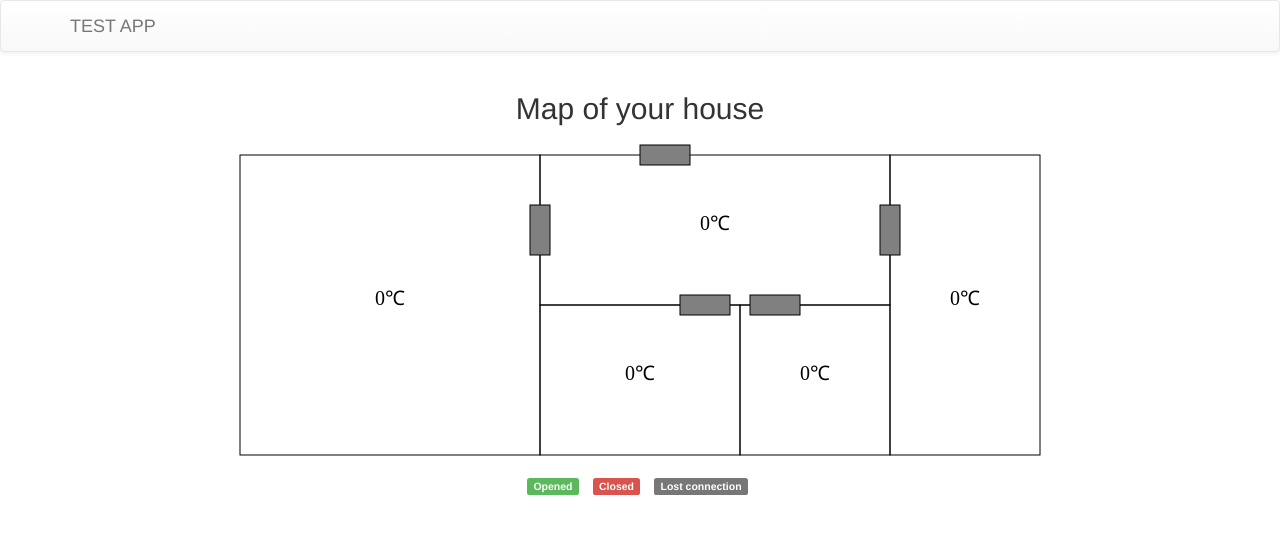
After one commit to Dakurels/Waterlize, a Django app: template Waterlize/templates/firsttry.html in a window 1280 px wide. The commit adds this page. Shown: the top 534 px of the page. Run offline with Django 3.2, Linux system fonts and the light colour scheme; the template is opened without the code that fills it, so the values that code supplies are empty; some libraries are stand-ins or nearby versions.

Commit message:
Second and I hope last commit :P

```diff
--- /dev/null
+++ b/Waterlize/static/ajax.js
@@ -0,0 +1,22 @@
+function ajax_run() {
+    $.ajax({
+        url: 'http://127.0.0.1:8000/json',
+        type: 'get', //this is the default though, you don't actually need to always mention it
+        success: function (data) {
+            values = JSON.parse(data)
+            $.each(values["doors"], function (i, val) {
+                $("#" + i).attr("class", val);
+            });
+            $.each(values["temp"], function (i, val) {
+                $("#" + i).html(val + "&#x2103;");
+            });
+        },
+        failure: function (data) {
+            alert('Got an error dude');
+        }
+    });
+
+}
+
+ajax_run();
+setInterval(ajax_run, 1000);
--- /dev/null
+++ b/Waterlize/static/svg.css
@@ -0,0 +1,16 @@
+rect {
+    fill: none;
+    stroke: black;
+}
+
+.gray {
+    fill: gray;
+}
+
+.red {
+    fill: red;
+}
+
+.green {
+    fill: green;
+}
--- a/Waterlize/templates/boilerplate.html
+++ b/Waterlize/templates/boilerplate.html
@@ -14,7 +14,9 @@
         {% block styles %}
         {% endblock styles %}
 
+        <script src="http://ajax.googleapis.com/ajax/libs/jquery/1.11.3/jquery.min.js"></script>
         <script src="https://maxcdn.bootstrapcdn.com/bootstrap/3.3.5/js/bootstrap.min.js"></script>
+
         {% block script %}
         {% endblock script %}
     </body>
--- /dev/null
+++ b/Waterlize/templates/firsttry.html
@@ -0,0 +1,47 @@
+{% extends 'template.html' %}
+{% load staticfiles %}
+
+{% block toptext %}
+    <h2 style="text-align:center;">Map of your house</h2>
+{% endblock %}
+{% block downtext %}
+        <ul class="list-inline" style="text-align: center">
+            <li><span class="label label-success">Opened</span></li>
+            <li><span class="label label-danger">Closed</span></li>
+            <li><span class="label label-default">Lost connection</span></li>
+        </ul>
+{% endblock downtext %}
+
+{% block svg %}
+    <svg width="810" height="330">
+        <g id="house" transform="translate(5 20)">
+            <g id="rooms">
+                <rect height="300" width="300" x="0" y="0" />
+                <rect height="150" width="350" x="300" y="0" />
+                <rect height="150" width="200" x="300" y="150" />
+                <rect height="150" width="150" x="500" y="150" />
+                <rect height="300" width="150" x="650" y="0" />
+            </g>
+            <g id="doors" class="doors">
+                <rect id="door1" class="gray" height="50" width="20" x="290" y="50" />
+                <rect id="door2" class="gray" height="50" width="20" x="640" y="50" />
+                <rect id="door3" class="gray" height="20" width="50" x="400" y="-10" />
+                <rect id="door4" class="gray" height="20" width="50" x="440" y="140" />
+                <rect id="door5" class="gray" height="20" width="50" x="510" y="140" />
+            </g>
+            <g id="temperatures">
+                <text id="temp1" x="150" y="150" font-size="20px" text-anchor="middle" font-family="font-family-base">0&#x2103;</text>
+                <text id="temp2" x="475" y="75" font-size="20px" text-anchor="middle" font-family="font-family-base">0&#x2103;</text>
+                <text id="temp3" x="400" y="225" font-size="20px" text-anchor="middle" font-family="font-family-base">0&#x2103;</text>
+                <text id="temp4" x="575" y="225" font-size="20px" text-anchor="middle" font-family="font-family-base">0&#x2103;</text>
+                <text id="temp5" x="725" y="150" font-size="20px" text-anchor="middle" font-family="font-family-base">0&#x2103;</text>
+            </g>
+        </g>
+    </svg>
+{% endblock svg %}
+{% block styles %}
+    <link rel="stylesheet" type="text/css" href="{% static 'svg.css' %}" />
+{% endblock styles %}
+{% block script %}
+    <script src="{% static 'ajax.js' %}"></script>
+{% endblock %}
--- /dev/null
+++ b/Waterlize/templates/template.html
@@ -0,0 +1,17 @@
+{% extends 'boilerplate.html' %}
+{% load staticfiles %}
+
+{% block body %}
+    <nav class="navbar navbar-default">
+        <div class="container">
+            {% block navbar %}
+                <a class="navbar-brand" href="#">TEST APP</a>
+            {% endblock navbar %}
+        </div>
+    </nav>
+    <div class="container">
+        <div class="row">{% block toptext %}{% endblock toptext %}</div>
+        <div class="row"><p class="text-center">{% block svg %}{% endblock svg %}</p></div>
+        <div class="row">{% block downtext %}{% endblock downtext %}</div>
+    </div>
+{% endblock body %}
--- a/Waterlize/urls.py
+++ b/Waterlize/urls.py
@@ -20,5 +20,8 @@ from . import views
 
 urlpatterns = [
     url(r'^admin/', include(admin.site.urls)),
-    url(r'^hello/', views.hello),
+    url(r'^map/', views.hello),
+    url(r'^json/', views.get_ajax_json),
+    url(r'^door/', views.change_door),
+    url(r'^temp/', views.change_temp),
 ]
```
Also changed, not shown: Waterlize/models.py (added, +9 -0 lines), Waterlize/utils.py (added, +15 -0 lines).
